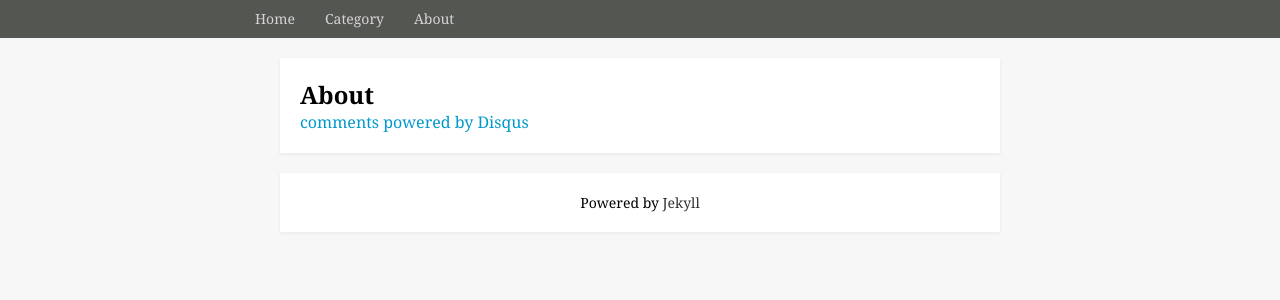
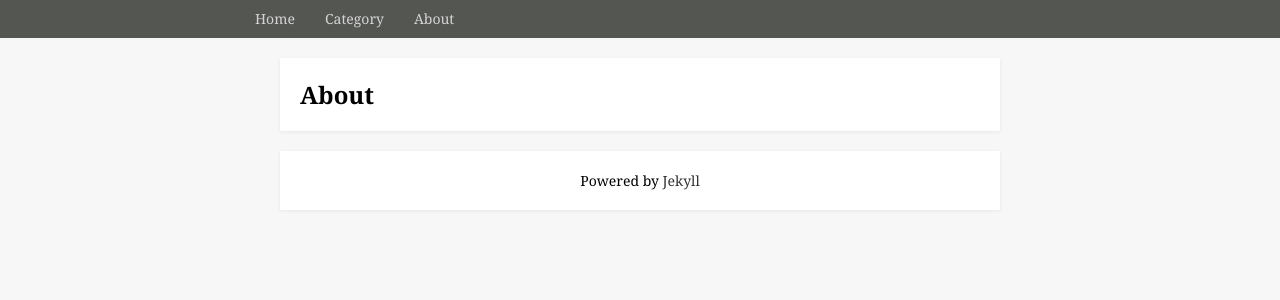
Before and after one commit to wts0503/wts0503.github.io, a Jekyll site: the page built from about.html, in a window 1280 px wide. Shown: the top 300 px of the page. Built offline with Jekyll 4.4.1, drawn with Linux system fonts in a browser that asks for light colours; comment, search, counter and statistics services are not loaded.

Commit message:
Update page.html

```diff
--- a/_layouts/page.html
+++ b/_layouts/page.html
@@ -7,9 +7,3 @@ layout: default
   <div>
     {{ content }}
   </div>
-  {% if page.comments %}
-  <div>
-    {% include comments.md %}
-  </div>
-  {% endif %}
-</section>
```
